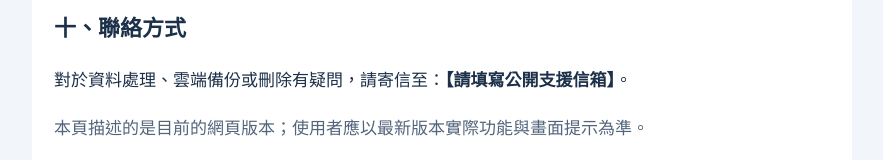
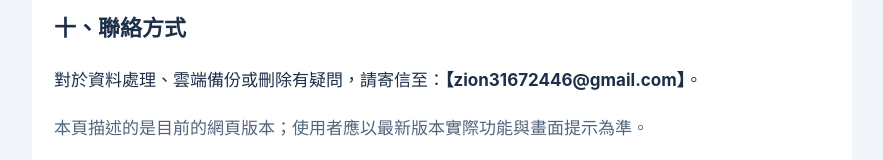
Before and after one commit to WEIJIE-91/pigeon-ocr, a plain HTML site: page privacy.html in a window 1280 px wide. Shown: the part 2299-2459 px from the top of the page, without its empty margins (198-1081 px from the left). Drawn offline with Linux system fonts and the light colour scheme.

Commit message:
Update contact email for data inquiries

```diff
--- a/privacy.html
+++ b/privacy.html
@@ -43,7 +43,7 @@
 <h2>九、政策更新</h2>
 <p>若日後增加雲端帳號管理、共用資料庫、額外分析服務或改變資料處理方式，本政策將同步修訂，並於本頁公告更新內容與日期。</p>
 <h2>十、聯絡方式</h2>
-<p>對於資料處理、雲端備份或刪除有疑問，請寄信至：<strong>【請填寫公開支援信箱】</strong>。</p>
+<p>對於資料處理、雲端備份或刪除有疑問，請寄信至：<strong>【zion31672446@gmail.com】</strong>。</p>
 <p class="muted">本頁描述的是目前的網頁版本；使用者應以最新版本實際功能與畫面提示為準。</p>
 <p><a href="./">← 返回賽鴿歸返紀錄首頁</a></p>
 </main><footer>© 2026 Pigeon OCR｜賽鴿歸返紀錄</footer>
```
